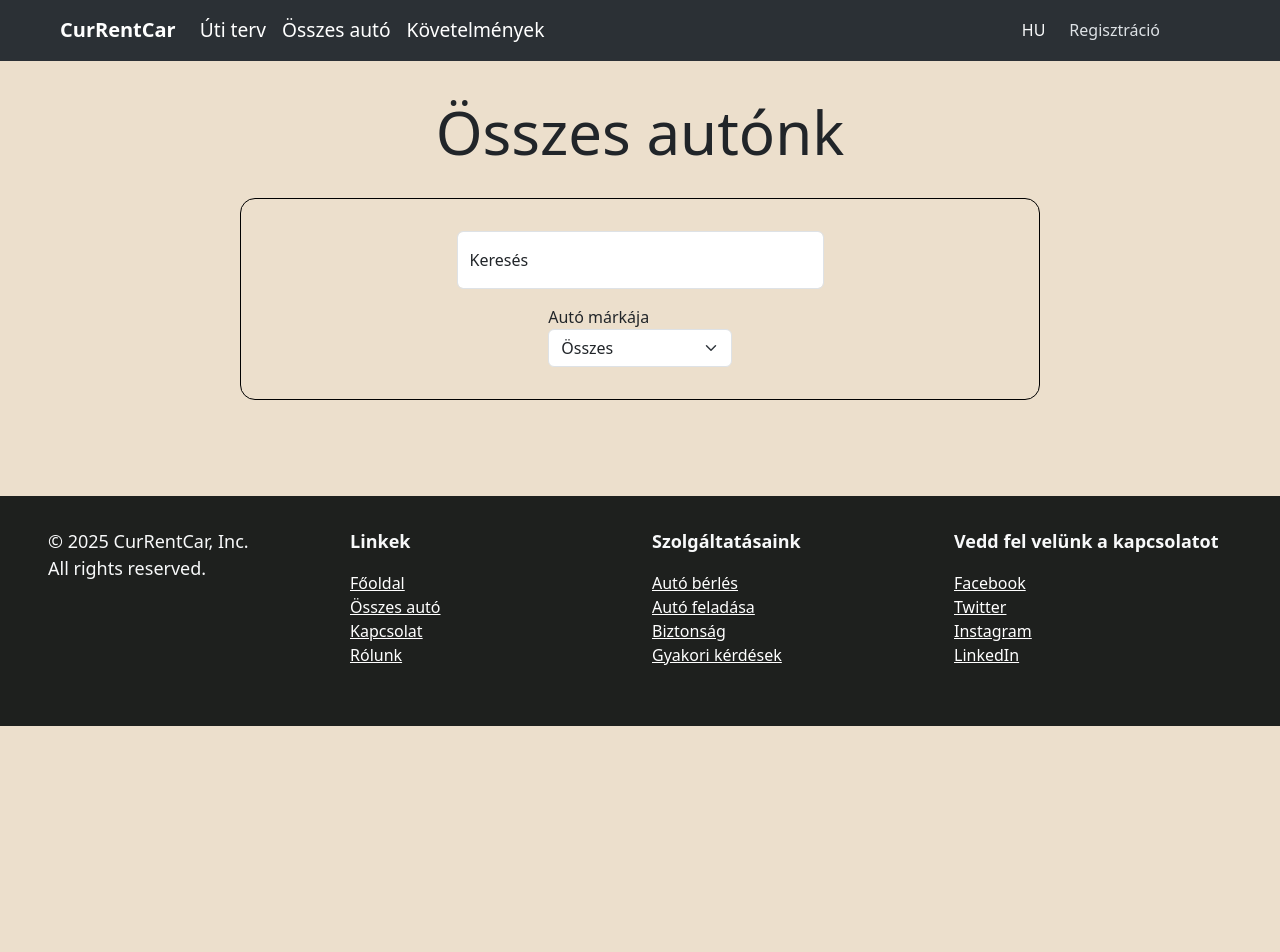
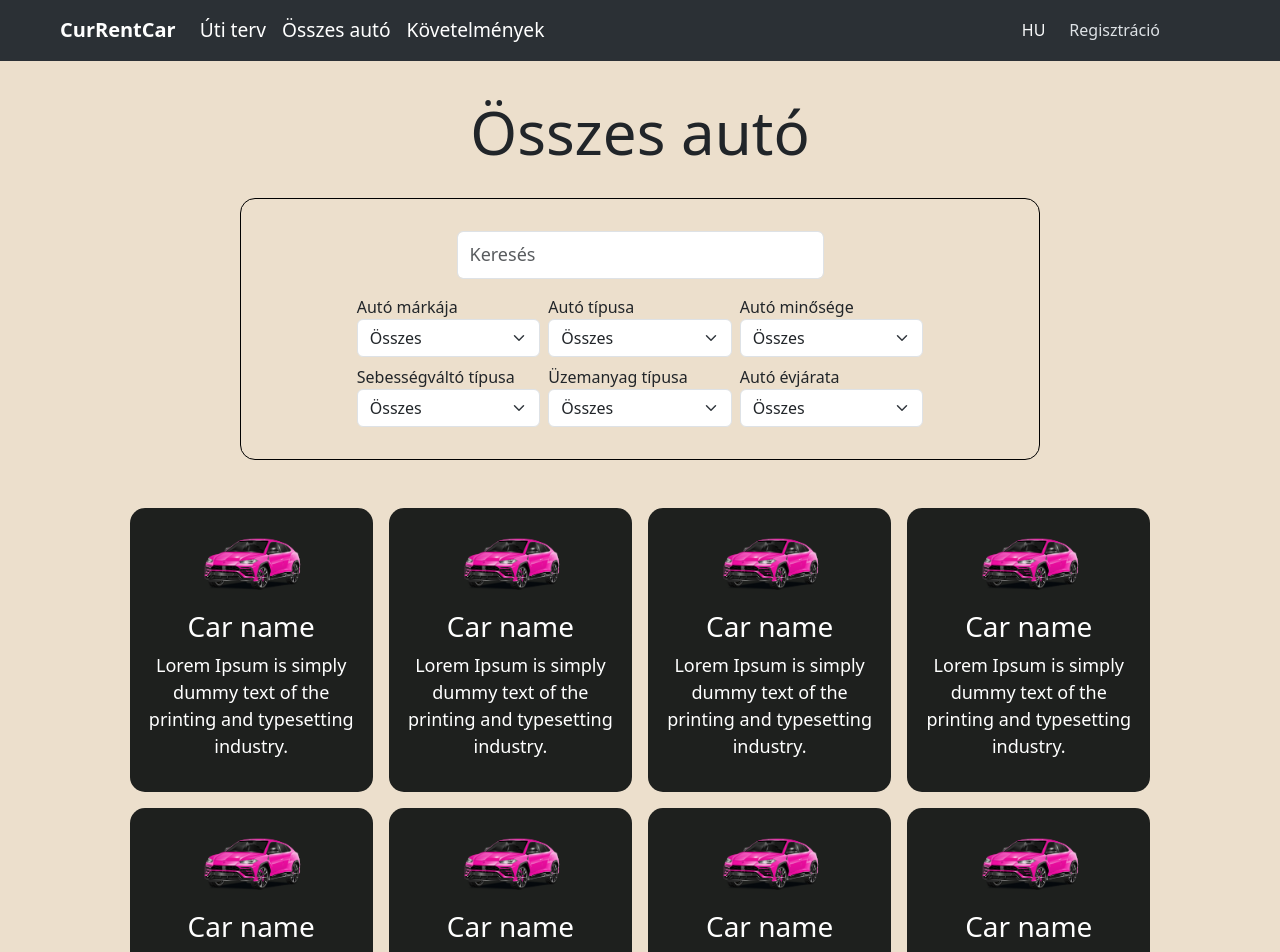
Before and after one commit to rewerze/currentcar, a React (Vite) app in the folder client/: page /osszesauto in a window 1280 px wide. Shown: the top 952 px of the page. Before the commit the page ends 800 px from the top, so only its background shows below. Built offline with nearby package versions, Linux system fonts and the light colour scheme; no server answers.

Commit message:
all car page + color change

```diff
--- a/client/src/App.tsx
+++ b/client/src/App.tsx
@@ -59,24 +59,24 @@ function App() {
         <section id="nepszeru">
             <h1 className="right">Legnépszerűbb autóink</h1>
             <div className="row d-flex justify-content-center">
-                <div className="col col-md-4 autok bg-green">
-                    <a href="/adatlap" className="text-dark">
+                <div className="col col-md-4 autok bg-dark">
+                    <a href="/adatlap" className='off-link'>
                         <p><img src={nepszeru} alt="" /></p>
                         <hr />
                         <h2>XYZ autó</h2>
                         <p>További információkért kattints a képre</p>
                     </a>
                 </div>
-                <div className="col col-md-4 autok bg-green">
-                    <a href="/adatlap" className="text-dark">
+                <div className="col col-md-4 autok bg-dark">
+                    <a href="/adatlap" className='off-link'>
                         <p><img src={nepszeru} alt="" /></p>
                         <hr />
                         <h2>XYZ autó</h2>
                         <p>További információkért kattints a képre</p>
                     </a>
                 </div>
-                <div className="col col-md-4 autok bg-green">
-                    <a href="/adatlap" className="text-dark">
+                <div className="col col-md-4 autok bg-dark">
+                    <a href="/adatlap" className='off-link'>
                       <p><img src={nepszeru} alt="" /></p>
                       <hr />
                       <h2>XYZ autó</h2>
--- a/client/src/assets/css/colors.css
+++ b/client/src/assets/css/colors.css
@@ -54,10 +54,7 @@ footer a:hover {
 /* Háttér szín */
 .bg-dark {
     background-color: #1E201E !important;
-}
-
-.bg-green {
-    background-color: #697565;
+    color: #fff;
 }
 
 /* Egyéb */
--- a/client/src/assets/css/elements.css
+++ b/client/src/assets/css/elements.css
@@ -208,3 +208,21 @@ color: #dddddd;
     padding: 2rem;
     border-radius: 15px;
 }
+
+.cars {
+    margin: auto 2rem;
+    display: flex;
+    gap: 1rem;
+    flex-wrap: wrap;
+    justify-content: center;
+}
+
+.car-box {
+    width: 20%;
+    padding: 1rem;
+    border-radius: 15px;
+}
+
+.car-image {
+    width: 50%;
+}
--- a/client/src/assets/css/mobile.css
+++ b/client/src/assets/css/mobile.css
@@ -89,8 +89,16 @@
         display: flex;
         flex-direction: column;
         width: 95% !important;
-        padding-right: 0.5rem;
-        padding-left: 0.5rem;
+        margin-left: auto;
+        margin-right: auto;
+    }
+
+    .search input, .search select{
+        width: 100% !important;
+    }
+
+    .car-box {
+        width: 100%;
     }
 
     }
--- a/client/src/components/AllCar.tsx
+++ b/client/src/components/AllCar.tsx
@@ -1,24 +1,72 @@
+import car from "../assets/img/nepszeru_auto.png";
+
+
 function AllCar() {
     return(
     <>
     <main className="nav-gap">
-        <h1 className="text-center">Összes autónk</h1>
+        <h1 className="text-center">Összes autó</h1>
 
         <form action="/osszesauto">
         <div className="search">
 
             {/* KERESÉS */}
-            <div className="d-flex justify-content-center mb-3">
-                <div className="form-floating w-50">
-                    <input type="text" id="search-box" className="form-control" placeholder="Keresés"/>
-                    <label htmlFor="search-box">Keresés</label>
+            <div className="d-flex justify-content-center mb-3 mx-auto">
+                <input type="text" id="search-box" className="form-control w-50" placeholder="Keresés"/>
+            </div>
+
+            {/* SZŰRÉS */}
+            <div className="filter d-flex justify-content-center gap-2 w-100 mx-auto">
+                <div className="w-25">
+                    <label htmlFor="search-box">Autó márkája</label>
+                    <select name="car-type" id="car-type" className="form-select">
+                        <option>Összes</option>
+                        <option>1</option>
+                        <option>2</option>
+                        <option>3</option>
+                    </select>
+                </div>
+                <div className="w-25">
+                    <label htmlFor="search-box">Autó típusa</label>
+                    <select name="car-type" id="car-type" className="form-select">
+                        <option>Összes</option>
+                        <option>1</option>
+                        <option>2</option>
+                        <option>3</option>
+                    </select>
+                </div>
+                <div className="w-25">
+                    <label htmlFor="search-box">Autó minősége</label>
+                    <select name="car-type" id="car-type" className="form-select">
+                        <option>Összes</option>
+                        <option>1</option>
+                        <option>2</option>
+                        <option>3</option>
+                    </select>
                 </div>
             </div>
 
-            {/* SZŰRÉS */}
-            <div className="d-flex justify-content-center gap-2 w-100">
+            <div className="filter d-flex justify-content-center gap-2 w-100 mt-2 mx-auto">
                 <div className="w-25">
-                    <label htmlFor="search-box">Autó márkája</label>
+                    <label htmlFor="search-box">Sebességváltó típusa</label>
+                    <select name="car-type" id="car-type" className="form-select">
+                        <option>Összes</option>
+                        <option>1</option>
+                        <option>2</option>
+                        <option>3</option>
+                    </select>
+                </div>
+                <div className="w-25">
+                    <label htmlFor="search-box">Üzemanyag típusa</label>
+                    <select name="car-type" id="car-type" className="form-select">
+                        <option>Összes</option>
+                        <option>1</option>
+                        <option>2</option>
+                        <option>3</option>
+                    </select>
+                </div>
+                <div className="w-25">
+                    <label htmlFor="search-box">Autó évjárata</label>
                     <select name="car-type" id="car-type" className="form-select">
                         <option>Összes</option>
                         <option>1</option>
@@ -29,6 +77,98 @@ function AllCar() {
             </div>
         </div>
         </form>
+
+        <div className="cars mt-5">
+            <div className="car-box bg-dark">
+                <div>
+                    <p className="text-center">
+                        <img src={car} alt="car" className="car-image"/>
+                    </p>
+                </div>
+                <div className="text-center">
+                    <h3>Car name</h3>
+                    <p>Lorem Ipsum is simply dummy text of the printing and typesetting industry.</p>
+                </div>
+            </div>
+            <div className="car-box bg-dark">
+                <div>
+                    <p className="text-center">
+                        <img src={car} alt="car" className="car-image"/>
+                    </p>
+                </div>
+                <div className="text-center">
+                    <h3>Car name</h3>
+                    <p>Lorem Ipsum is simply dummy text of the printing and typesetting industry.</p>
+                </div>
+            </div>
+            <div className="car-box bg-dark">
+                <div>
+                    <p className="text-center">
+                        <img src={car} alt="car" className="car-image"/>
+                    </p>
+                </div>
+                <div className="text-center">
+                    <h3>Car name</h3>
+                    <p>Lorem Ipsum is simply dummy text of the printing and typesetting industry.</p>
+                </div>
+            </div>
+            <div className="car-box bg-dark">
+                <div>
+                    <p className="text-center">
+                        <img src={car} alt="car" className="car-image"/>
+                    </p>
+                </div>
+                <div className="text-center">
+                    <h3>Car name</h3>
+                    <p>Lorem Ipsum is simply dummy text of the printing and typesetting industry.</p>
+                </div>
+            </div>
+            <div className="car-box bg-dark">
+                <div>
+                    <p className="text-center">
+                        <img src={car} alt="car" className="car-image"/>
+                    </p>
+                </div>
+                <div className="text-center">
+                    <h3>Car name</h3>
+                    <p>Lorem Ipsum is simply dummy text of the printing and typesetting industry.</p>
+                </div>
+            </div>
+            <div className="car-box bg-dark">
+                <div>
+                    <p className="text-center">
+                        <img src={car} alt="car" className="car-image"/>
+                    </p>
+                </div>
+                <div className="text-center">
+                    <h3>Car name</h3>
+                    <p>Lorem Ipsum is simply dummy text of the printing and typesetting industry.</p>
+                </div>
+            </div>
+            <div className="car-box bg-dark">
+                <div>
+                    <p className="text-center">
+                        <img src={car} alt="car" className="car-image"/>
+                    </p>
+                </div>
+                <div className="text-center">
+                    <h3>Car name</h3>
+                    <p>Lorem Ipsum is simply dummy text of the printing and typesetting industry.</p>
+                </div>
+            </div>
+            <div className="car-box bg-dark">
+                <div>
+                    <p className="text-center">
+                        <img src={car} alt="car" className="car-image"/>
+                    </p>
+                </div>
+                <div className="text-center">
+                    <h3>Car name</h3>
+                    <p>Lorem Ipsum is simply dummy text of the printing and typesetting industry.</p>
+                </div>
+            </div>
+        </div>
+
     </main>
     </>
     )
```
